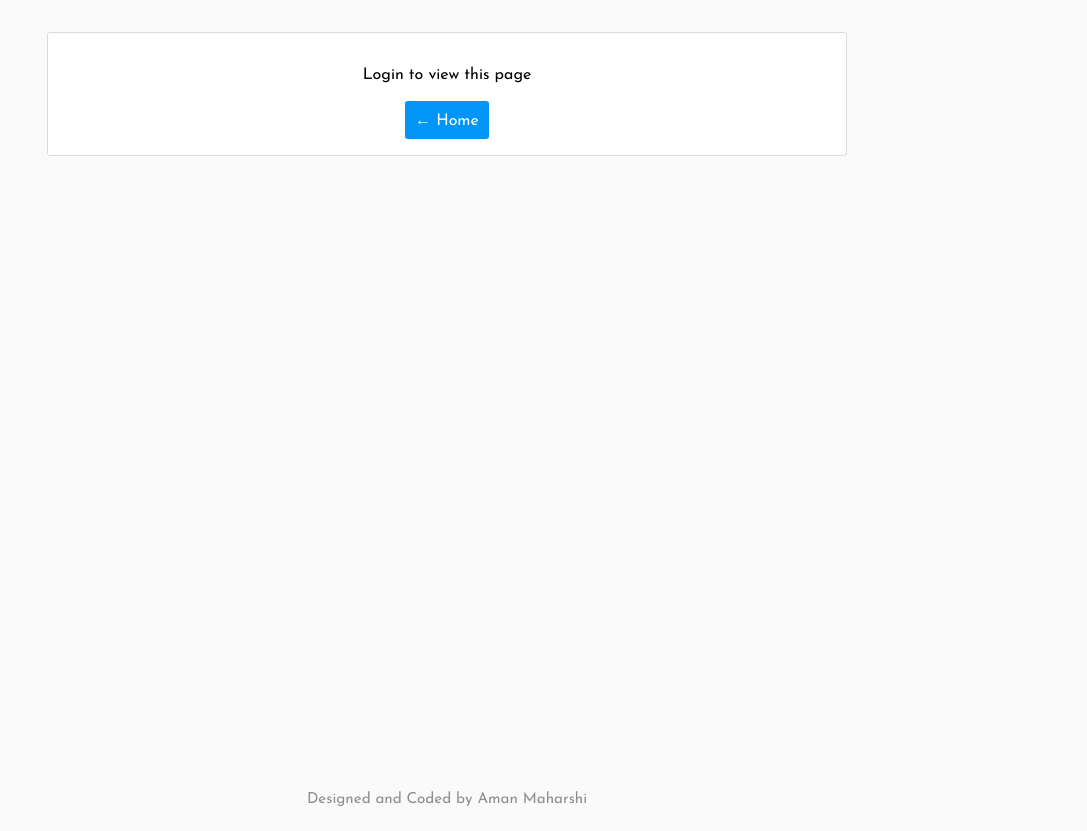
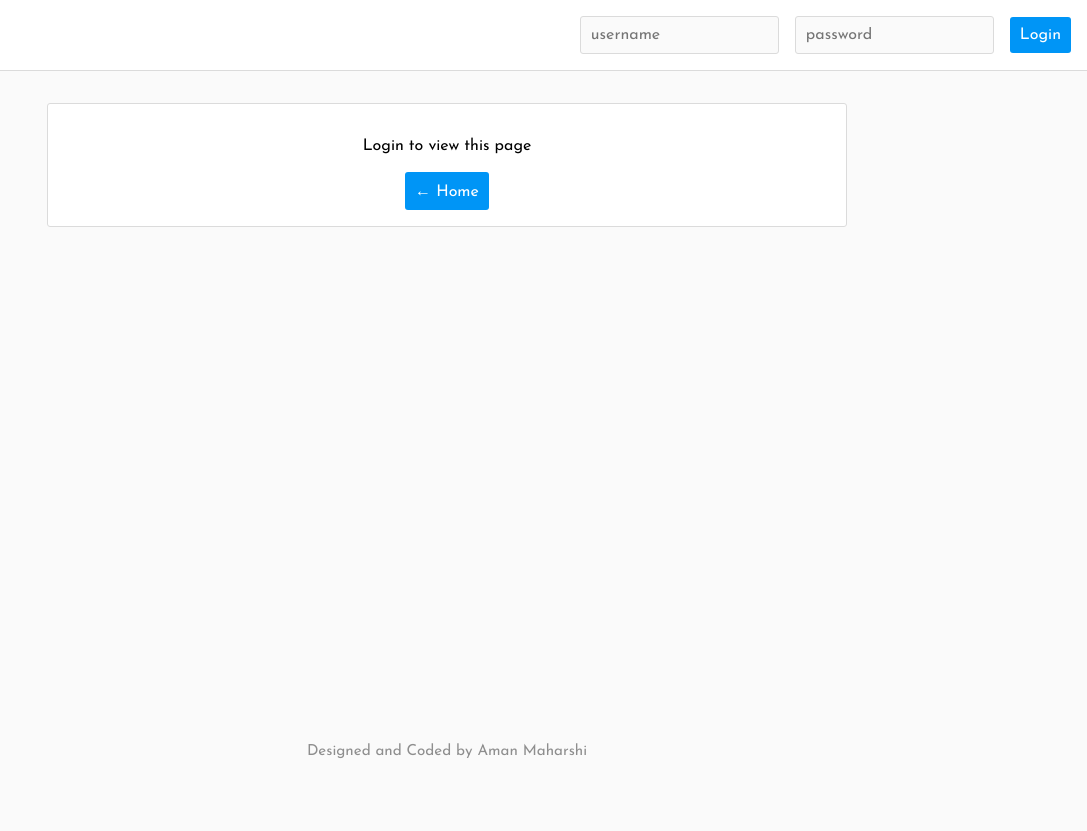
Before and after one commit to aman-maharshi/social-media-app, a React (Create React App) app: page /user/1 in a window 1280 px wide. Shown: the whole page, without its empty margins (193-1280 px from the left). After the commit the page ends 800 px from the top, so only its background shows below. Built offline with nearby package versions, Linux system fonts and the light colour scheme.

Commit message:
header update and baseURL change

```diff
--- a/package.json
+++ b/package.json
@@ -1,5 +1,5 @@
 {
-    "name": "practice-api",
+    "name": "social-media-app",
     "version": "0.1.0",
     "private": true,
     "dependencies": {
--- a/src/App.js
+++ b/src/App.js
@@ -1,8 +1,13 @@
 import { useState, useEffect } from "react"
 import { BrowserRouter as Router, Switch, Route } from "react-router-dom"
+
 import LoginPage from "./components/LoginPage"
 import HomePage from "./components/HomePage"
-import NotFound from "./components/NotFound"
+import NotFoundPage from "./components/NotFoundPage"
+import Header from "./components/Header"
+
+import axios from "axios"
+axios.defaults.baseURL = "http://localhost:8080"
 
 function App() {
     const lsLoginResponse = JSON.parse(localStorage.getItem("loginResponse"))
@@ -16,15 +21,18 @@ function App() {
         <>
             <div className="appWrapper">
                 <Router>
+                    <header className="header">
+                        <Header loginResponse={loginResponse} setLoginResponse={setLoginResponse} />
+                    </header>
                     <Switch>
                         <Route exact path="/">
                             <LoginPage setLoginResponse={setLoginResponse} />
                         </Route>
-                        <Route path="/user/:id">
+                        <Route path="/user/:userId">
                             <HomePage loginResponse={loginResponse} setLoginResponse={setLoginResponse} />
                         </Route>
                         <Route>
-                            <NotFound />
+                            <NotFoundPage />
                         </Route>
                     </Switch>
                 </Router>
--- a/src/components/CreatePost.js
+++ b/src/components/CreatePost.js
@@ -6,6 +6,7 @@ function CreatePost({ loginResponse }) {
     const [postTitle, setPostTitle] = useState("")
     const [postBody, setPostBody] = useState("")
     const [message, setMessage] = useState("")
+    // const [postId, setPostId] = useState("")
 
     useEffect(() => {
         let hideMessage = setTimeout(() => setMessage(""), 2500)
@@ -28,10 +29,11 @@ function CreatePost({ loginResponse }) {
         }
 
         try {
-            const response = await axios.post("http://localhost:8080/create-post", newPostData)
+            const response = await axios.post("/create-post", newPostData)
             if (Array.isArray(response.data)) {
                 setMessage(response.data.join(" "))
             } else {
+                // setPostId(response.data)
                 setMessage("Post created successfully")
             }
         } catch (e) {
@@ -51,7 +53,7 @@ function CreatePost({ loginResponse }) {
                         </button>
                     </div>
                     <form className="signup__form" onSubmit={handleFormSubmit}>
-                        <input value={postTitle} onChange={e => setPostTitle(e.target.value)} type="text" name="username" placeholder="Post Title" />
+                        <input autoFocus value={postTitle} onChange={e => setPostTitle(e.target.value)} type="text" name="username" placeholder="Post Title" />
                         <textarea value={postBody} onChange={e => setPostBody(e.target.value)} name="post" rows="7" placeholder="Post Description"></textarea>
                         <button type="submit">Create Post</button>
                         <p className="message">{message}</p>
--- /dev/null
+++ b/src/components/Header.js
@@ -0,0 +1,65 @@
+import { useState } from "react"
+import { useHistory } from "react-router-dom"
+import axios from "axios"
+
+function Header({ loginResponse, setLoginResponse }) {
+    const [loginDetails, setLoginDetails] = useState({ username: "", password: "" })
+
+    let history = useHistory()
+
+    const handleInputChange = e => {
+        setLoginDetails({
+            ...loginDetails,
+            [e.target.name]: e.target.value
+        })
+    }
+
+    const handleFormSubmit = async e => {
+        e.preventDefault()
+        if (loginDetails.username && loginDetails.password) {
+            try {
+                const response = await axios.post("/login", loginDetails)
+                if (response.data) {
+                    setLoginResponse(response.data)
+                    setLoginDetails({ username: "", password: "" })
+                    history.push(`user/${loginDetails.username}`)
+                } else {
+                    console.log("Incorrect username / password")
+                    setLoginDetails({ username: "", password: "" })
+                }
+            } catch (e) {
+                console.log("Unable to login")
+                setLoginDetails({ username: "", password: "" })
+            }
+        }
+    }
+
+    const handleLogout = () => {
+        setLoginResponse(null)
+        history.push("/")
+    }
+
+    return (
+        <>
+            {loginResponse ? (
+                <div className="home__card">
+                    <div className="avatar">
+                        <img src={loginResponse.avatar} alt="user-avatar" />
+                    </div>
+                    <h3 className="username">{loginResponse.username}</h3>
+                    <button onClick={handleLogout} className="secondary">
+                        Logout
+                    </button>
+                </div>
+            ) : (
+                <form className="signin__form" onSubmit={handleFormSubmit}>
+                    <input value={loginDetails.username} onChange={handleInputChange} name="username" type="text" placeholder="username" />
+                    <input value={loginDetails.password} onChange={handleInputChange} name="password" type="password" placeholder="password" />
+                    <button type="submit">Login</button>
+                </form>
+            )}
+        </>
+    )
+}
+
+export default Header
--- a/src/components/HomePage.js
+++ b/src/components/HomePage.js
@@ -1,30 +1,13 @@
-import { Link, useParams, useHistory } from "react-router-dom"
+import { Link, useParams } from "react-router-dom"
 import CreatePost from "./CreatePost"
 
 function HomePage({ loginResponse, setLoginResponse }) {
-    let { id } = useParams()
-    let history = useHistory()
-
-    const handleLogout = () => {
-        setLoginResponse(null)
-        history.push("/")
-    }
+    let { userId } = useParams()
 
     return (
         <>
-            {loginResponse && id === loginResponse.username ? (
+            {loginResponse && userId === loginResponse.username ? (
                 <div className="home">
-                    <header className="header">
-                        <div className="home__card">
-                            <div className="avatar">
-                                <img src={loginResponse.avatar} alt="user-avatar" />
-                            </div>
-                            <h3 className="username">{loginResponse.username}</h3>
-                            <button onClick={handleLogout} className="secondary">
-                                Logout
-                            </button>
-                        </div>
-                    </header>
                     <CreatePost loginResponse={loginResponse} />
                     <div className="pageContent">
                         <h2>Hello {loginResponse.username}, your feed is empty</h2>
--- a/src/components/LoginPage.js
+++ b/src/components/LoginPage.js
@@ -1,49 +1,8 @@
-import { useState } from "react"
 import SignUp from "./SignUp"
-import { useHistory } from "react-router-dom"
-import axios from "axios"
 
 function LoginPage({ setLoginResponse }) {
-    const [loginDetails, setLoginDetails] = useState({ username: "", password: "" })
-    let history = useHistory()
-
-    const handleInputChange = e => {
-        setLoginDetails({
-            ...loginDetails,
-            [e.target.name]: e.target.value
-        })
-    }
-
-    const handleFormSubmit = async e => {
-        e.preventDefault()
-        if (loginDetails.username && loginDetails.password) {
-            try {
-                const response = await axios.post("http://localhost:8080/login", loginDetails)
-                if (response.data) {
-                    setLoginResponse(response.data)
-                    setLoginDetails({ username: "", password: "" })
-                    history.push(`user/${loginDetails.username}`)
-                } else {
-                    console.log("Incorrect username / password")
-                    setLoginDetails({ username: "", password: "" })
-                }
-            } catch (e) {
-                console.log("Unable to login")
-                setLoginDetails({ username: "", password: "" })
-            }
-        }
-    }
-
     return (
         <div className="login">
-            <header className="header">
-                <form className="signin__form" onSubmit={handleFormSubmit}>
-                    <input value={loginDetails.username} onChange={handleInputChange} name="username" type="text" placeholder="username" />
-                    <input value={loginDetails.password} onChange={handleInputChange} name="password" type="password" placeholder="password" />
-                    <button type="submit">Login</button>
-                </form>
-            </header>
-
             <div className="pageContent">
                 <SignUp />
             </div>
--- a/src/components/NotFound.js
+++ b/src/components/NotFoundPage.js
@@ -1,7 +1,7 @@
 import React from "react"
 import { Link } from "react-router-dom"
 
-function NotFound() {
+function NotFoundPage() {
     return (
         <div className="pageContent">
             <div className="notLoggedIn">
@@ -14,4 +14,4 @@ function NotFound() {
     )
 }
 
-export default NotFound
+export default NotFoundPage
--- a/src/components/SignUp.js
+++ b/src/components/SignUp.js
@@ -26,7 +26,7 @@ function SignUp() {
         if (userDetails.username && userDetails.email && userDetails.password) {
             setLoading(true)
             try {
-                await axios.post("http://localhost:8080/register", userDetails)
+                await axios.post("/register", userDetails)
                 setMessage("SignUp Successful")
                 setLoading(false)
             } catch (e) {
--- a/src/index.css
+++ b/src/index.css
@@ -23,7 +23,7 @@ textarea {
     text-align: center;
 }
 .appWrapper {
-    min-height: 92vh;
+    min-height: 90vh;
 }
 .pageContent {
     max-width: 800px;
@@ -152,8 +152,7 @@ textarea {
     align-items: center;
 }
 .home__card .avatar {
-    width: 50px;
-    margin-right: 10px;
+    width: 38px;
     border-radius: 50%;
     background: gray;
 }
@@ -165,7 +164,7 @@ textarea {
     display: block;
 }
 .home__card .username {
-    margin-right: 1rem;
+    margin: 0 1rem;
 }
 
 /*
```
Also changed, not shown: 2 other files (tests, documents, lock files or other folders).
